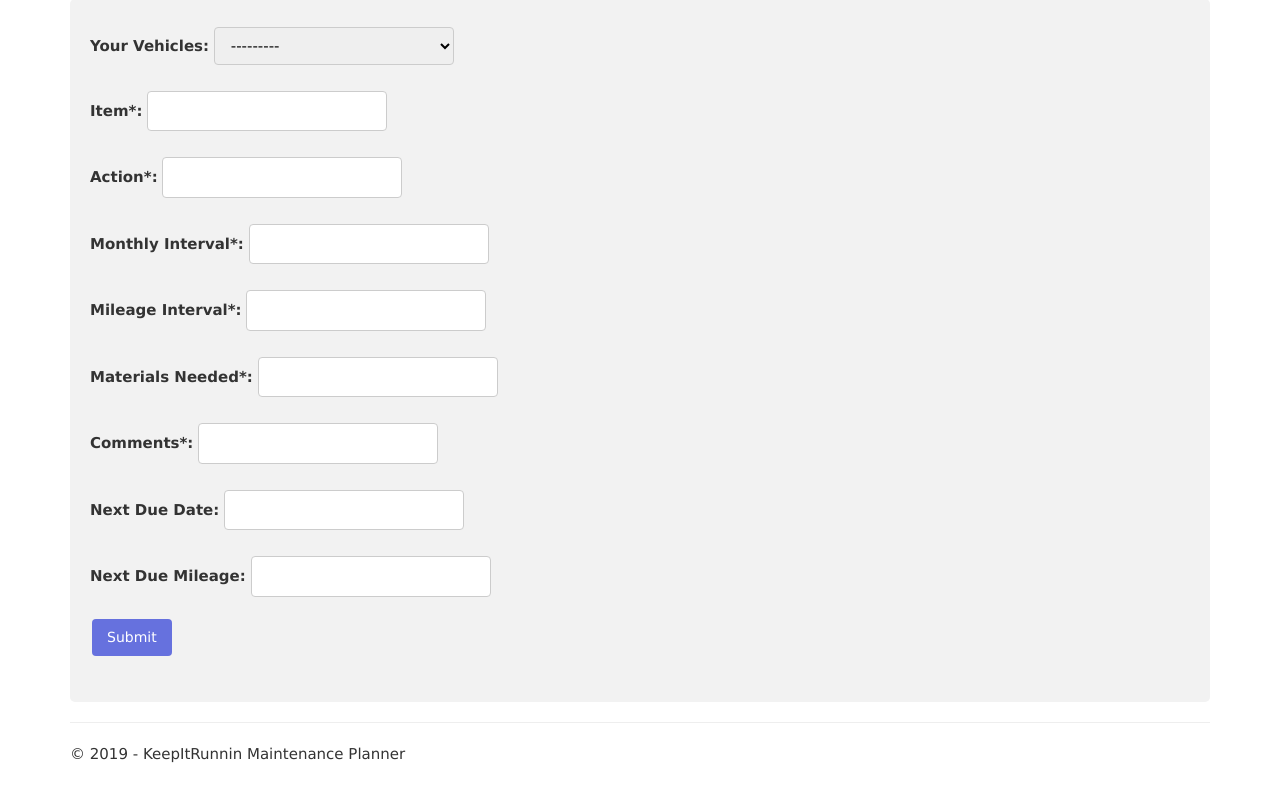
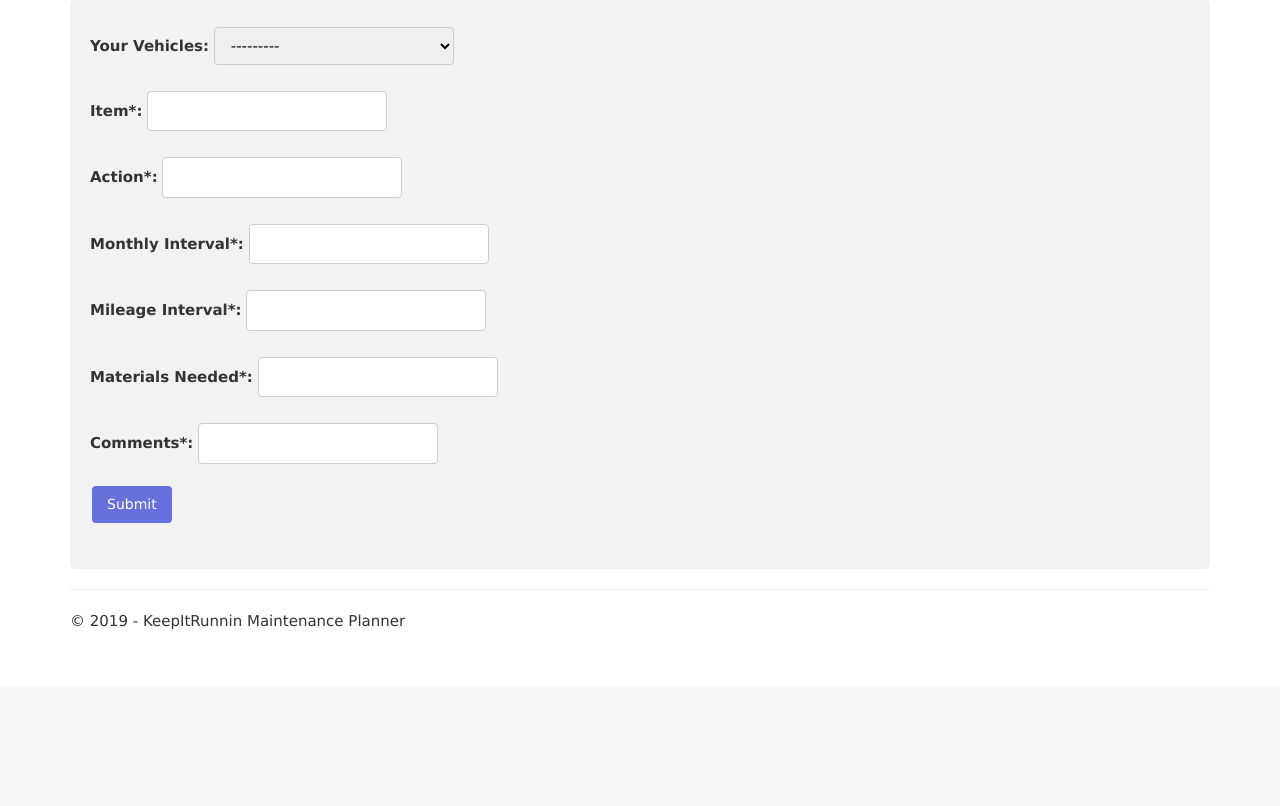
Before and after one commit to skmerten/KeepItRunnin-DJANGO, a Django app: page /maintenance/add/ in a window 1280 px wide. Shown: the part 114-920 px from the top of the page. After the commit the page ends 744 px from the top, so only its background shows below. Run offline with Django 3.2, Linux system fonts and the light colour scheme; data comes from the database, SQL or seed files in the repository; both versions use the stored data as it was after the commit; parts of the project's set-up code (start-up, migrations or seed data) failed here and were passed over; some libraries are stand-ins or nearby versions.

Commit message:
Maintenance may be added now

```diff
--- a/KeepItRunnin-DJ/app/forms.py
+++ b/KeepItRunnin-DJ/app/forms.py
@@ -37,12 +37,14 @@ class NewMaintenance(forms.ModelForm):
     item = forms.CharField(label='Item*', required=True, max_length=100, widget=forms.TextInput(attrs={'class' : 'input'}))
     action = forms.CharField(label='Action*', required=True, max_length=100, widget=forms.TextInput(attrs={'class':'input'}))
     months = forms.IntegerField(label='Monthly Interval*', widget=forms.NumberInput(attrs={'class':'input'}))
-    mileage = forms.IntegerField(label='Mileage Interval*', widget=forms.NumberInput(attrs={'class':'input'}))
+    miles = forms.IntegerField(label='Mileage Interval*', widget=forms.NumberInput(attrs={'class':'input'}))
     material = forms.CharField(label='Materials Needed*', required=True, max_length=255, widget=forms.TextInput(attrs={'class':'input'}))
     comments = forms.CharField(label='Comments*', required=True, max_length=255, widget=forms.TextInput(attrs={'class':'input'}))
-    next_due_date = forms.DateField(label='Next Due Date', widget=forms.DateInput(attrs={'class':'input'}))
-    next_due_mile = forms.IntegerField(label='Next Due Mileage', widget=forms.NumberInput(attrs={'class':'input'}))
 
     class Meta:
         model = Maintenance
-        fields = ('vehicle', 'item', 'action', 'months', 'mileage', 'material', 'comments', 'next_due_date', 'next_due_mile',)
+        fields = ('vehicle', 'item', 'action', 'months', 'miles', 'material', 'comments',)
+
+#class NewMaintenanceHistory(forms.ModelForm):
+#    next_due_date = forms.DateField(label='Next Due Date', widget=forms.DateInput(attrs={'class':'input'}))
+#    next_due_mile = forms.IntegerField(label='Next Due Mileage', widget=forms.NumberInput(attrs={'class':'input'}))
--- a/KeepItRunnin-DJ/app/templates/app/viewMaint.html
+++ b/KeepItRunnin-DJ/app/templates/app/viewMaint.html
@@ -17,7 +17,9 @@
 		<th>Comments</th>
 	  </tr>
 	  <tr>
-
+        {% for each in maintenance %}
+            <td>{{each}}</td>
+	    {% endfor %}
 	  </tr>
 	</table>
 </div>
--- a/KeepItRunnin-DJ/app/views.py
+++ b/KeepItRunnin-DJ/app/views.py
@@ -12,7 +12,7 @@ from app.forms import NewVehicle, NewMaintenance
 
 def home(request):
     parts = Part.objects.all()
-    maintenance = Maintenance_History.objects.filter(next_due_date__lte=datetime.now())
+    maintenance = Maintenance_History.objects.all()
     assert isinstance(request, HttpRequest)
     return render(
         request,
@@ -33,7 +33,7 @@ def addVehicle(request):
 
             # render Home Page
             parts = Part.objects.all()
-            maintenance = Maintenance_History.objects.filter(next_due_date__lte=datetime.now())
+            maintenance = Maintenance_History.objects.all()
             assert isinstance(request, HttpRequest)
             return render(
                 request,
@@ -143,7 +143,7 @@ def checkIn(request):
 
 #NEED UPDATE
 def viewMaint(request):
-    vehicle = Vehicle.objects.get()
+    maintenance = Maintenance.objects.all()
     assert isinstance(request, HttpRequest)
     return render(
         request,
```
Also changed, not shown: KeepItRunnin-DJ/db.sqlite3.
